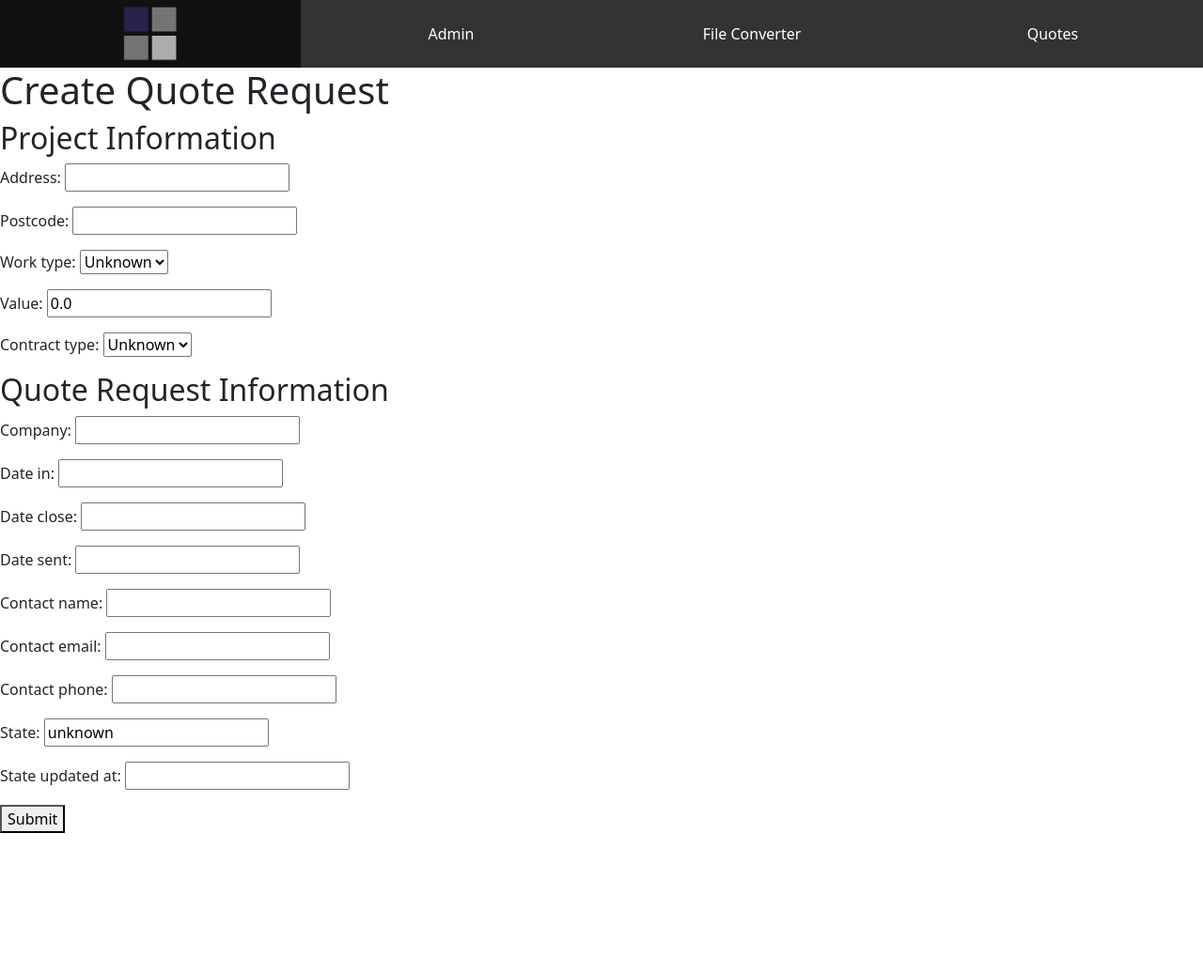
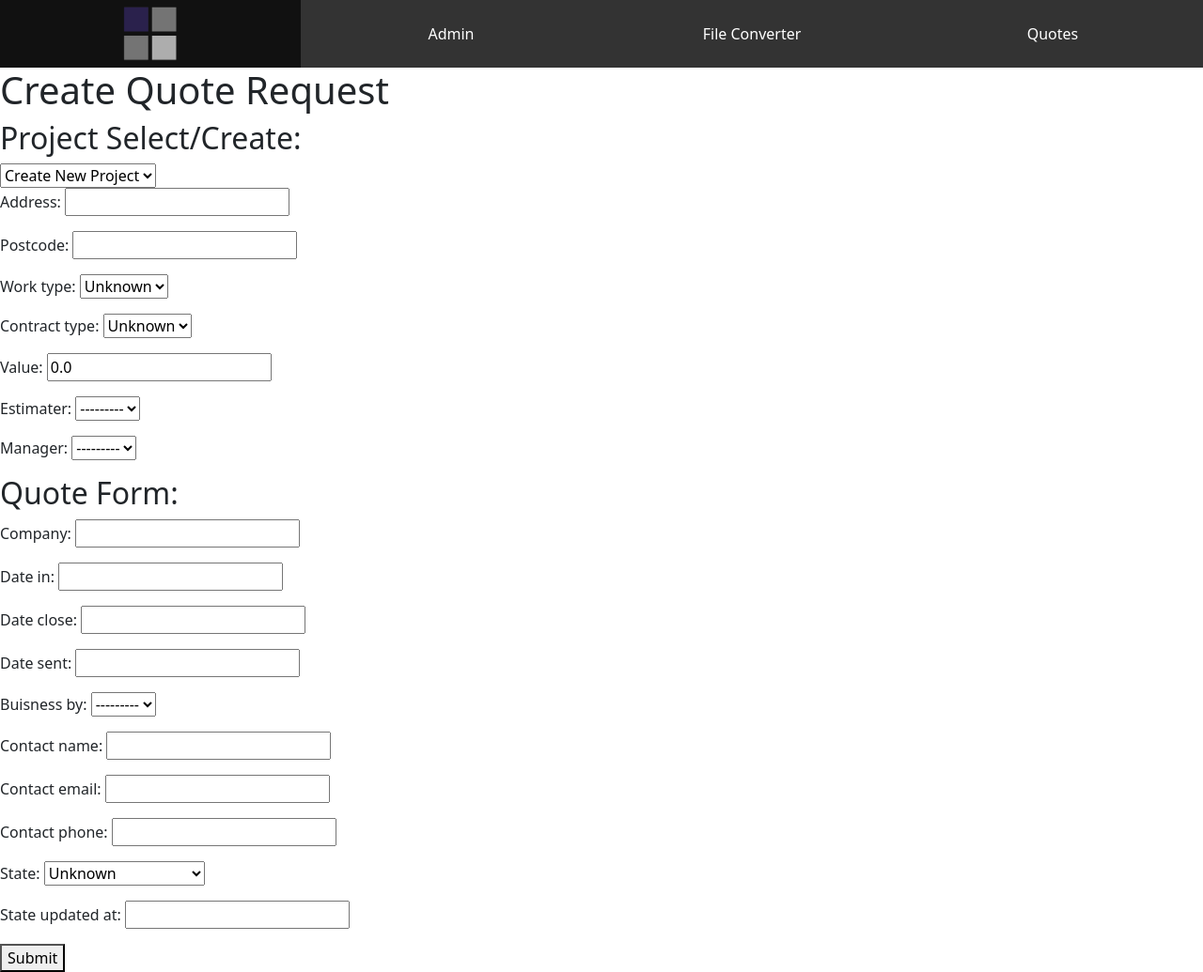
Before and after one commit to SamP-S/Bronze, a Django app: page /quotes/create/ in a window 1280 px wide. Shown: the whole page at 94% size. Before the commit the page ends 887 px from the top, so only its background shows below. Run offline with Django 5.2, Linux system fonts and the light colour scheme; data that the repository does not hold is empty.

Commit message:
create select/new fk in same form; more quote detail; create backlog view;

```diff
--- a/django_rock/quote_manager/forms.py
+++ b/django_rock/quote_manager/forms.py
@@ -1,13 +1,16 @@
 from django import forms
-from .models import ProjectModel, QuoteRequestModel
+from .models import ProjectModel, QuoteModel
 
 class ProjectForm(forms.ModelForm):
 
     class Meta:
         model = ProjectModel
-        fields = ['address', 'postcode', 'work_type', 'value', 'contract_type']
+        fields = ['address', 'postcode', 'work_type', 'contract_type', 'value', 'estimater', 'manager']
 
-class QuoteRequestForm(forms.ModelForm):
+
+
+class QuoteForm(forms.ModelForm):
+
     class Meta:
-        model = QuoteRequestModel
-        fields = ['company', 'date_in', 'date_close', 'date_sent', 'contact_name', 'contact_email', 'contact_phone', 'state', 'state_updated_at',]
+        model = QuoteModel
+        fields = ['company', 'date_in', 'date_close', 'date_sent', 'buisness_by', 'contact_name', 'contact_email', 'contact_phone', 'state', 'state_updated_at',]
--- a/django_rock/quote_manager/models.py
+++ b/django_rock/quote_manager/models.py
@@ -30,7 +30,13 @@ class ProjectModel(models.Model):
         default="unknown",
     )
 
+    # optional
+    # TODO: consider replacing with custom user model
+    estimater = models.ForeignKey("auth.User", on_delete=models.SET_NULL, null=True, blank=True, related_name="project_estimater")
+    manager = models.ForeignKey("auth.User", on_delete=models.SET_NULL, null=True, blank=True, related_name="project_manager")
+
     # generated
+    # TODO: add a created by to track who filled in the new quote
     created_at = models.DateTimeField(auto_now_add=True)
     updated_at = models.DateTimeField(auto_now=True)
     attractiveness = models.IntegerField(blank=True, null=True)
@@ -42,7 +48,7 @@ class ProjectModel(models.Model):
 # currently company is dumped in the quote request as the only unique company info is the name
 # not ideal but otherwise you have a dumb model
 
-class QuoteRequestModel(models.Model):
+class QuoteModel(models.Model):
     # blank allows for empty strings or default values to be used
     # null allows for not setting a value
 
@@ -50,6 +56,7 @@ class QuoteRequestModel(models.Model):
     # on_delete=models.CASCADE means that if the project is deleted, the quote request is also deleted
 
     # required
+    # TODO: add a created by to track who filled in the quote
     project = models.ForeignKey(ProjectModel, on_delete=models.CASCADE)
     company = models.CharField(max_length=255, blank=False, null=False)
     contact_name = models.CharField(max_length=255, blank=False, null=False)
@@ -65,17 +72,23 @@ class QuoteRequestModel(models.Model):
         ("sent", "Sent"),
         ("to_chase", "To Chase"),
     ]
-    state = models.CharField(max_length=255, default="unknown", blank=False, null=False)
+    state = models.CharField(max_length=255, choices=QUOTE_STATE_CHOICES, default="unknown", blank=False, null=False)
     state_updated_at = models.DateTimeField(blank=True, null=True)
 
     # optional
     contact_phone = models.CharField(max_length=16, blank=True, null=True)
     date_close = models.DateField(blank=True, null=True)
     date_sent = models.DateField(blank=True, null=True)
+    BUISNESS_BY_CHOICES = [
+        ("karl", "Karl"),
+        ("scs", "SCS"),
+    ]
+    buisness_by = models.CharField(max_length=255, choices=BUISNESS_BY_CHOICES, blank=True, null=True)
 
     # generated
     created_at = models.DateTimeField(auto_now_add=True)
     updated_at = models.DateTimeField(auto_now=True)
+
 
 
 class ProjectBlacklist(models.Model):
@@ -87,6 +100,10 @@ class ProjectBlacklist(models.Model):
     created_at = models.DateTimeField(auto_now_add=True)
     updated_at = models.DateTimeField(auto_now=True)
 
+    def __str__(self):
+        return f"Project Blacklist ({self.id}) - {self.project.address} ({self.project.id})"
+
+
 
 class CompanyBlacklist(models.Model):
     # required
@@ -96,3 +113,6 @@ class CompanyBlacklist(models.Model):
     # generated
     created_at = models.DateTimeField(auto_now_add=True)
     updated_at = models.DateTimeField(auto_now=True)
+
+    def __str__(self):
+        return f"Company Blacklist ({self.id}) - {self.company}"
--- a/django_rock/quote_manager/urls.py
+++ b/django_rock/quote_manager/urls.py
@@ -1,9 +1,14 @@
 from django.urls import path
-from .views import quotes_view, create_project_and_quote_request, QuoteListView, QuoteDetailView
+from .views import *
 
 urlpatterns = [
     path('', QuoteListView.as_view(), name="quote_list"),
     path('test', quotes_view),
     path('<int:pk>/', QuoteDetailView.as_view(), name="quote_detail"),
     path('create/', create_project_and_quote_request, name="quote_create"),
+    path('<int:pk>/update', QuoteUpdateView.as_view(), name="quote_update"),
+    path('<int:pk>/delete', QuoteDeleteView.as_view(), name="quote_delete"),
+
+    # backlog
+    path('backlog/', BacklogListView.as_view(), name="quote_backlog"),
 ]
--- a/django_rock/quote_manager/views.py
+++ b/django_rock/quote_manager/views.py
@@ -5,8 +5,11 @@ from django.http import HttpResponse, Http404
 from django.conf import settings
 from django.urls import reverse_lazy
 
-from .models import QuoteRequestModel, ProjectModel
-from .forms import ProjectForm, QuoteRequestForm
+from .models import QuoteModel, ProjectModel, ProjectBlacklist, CompanyBlacklist
+from .forms import ProjectForm, QuoteForm
+
+# TODO: convert all url redirects to use correct look up namespacing e.g. my_app:my_view
+# for redirect, reverse, reverse_lazy
 
 def quotes_view(request):
     return HttpResponse("Hello, World!")
@@ -14,51 +17,54 @@ def quotes_view(request):
 def create_project_and_quote_request(request):
     if request.method == 'POST':
         project_form = ProjectForm(request.POST)
-        quote_request_form = QuoteRequestForm(request.POST)
+        quote_form = QuoteForm(request.POST)
 
-        if project_form.is_valid() and quote_request_form.is_valid():
-            project = project_form.save()
-            quote_request = quote_request_form.save(commit=False)
-            quote_request.project = project
-            quote_request.save()
+        if quote_form.is_valid() and project_form.is_valid():
+            if project_form.is_valid():
+                project = project_form.save()
+                quote_request = quote_form.save(commit=False)
+                quote_request.project = project
+                quote_request.save()
             return redirect("quote_list")
     else:
         project_form = ProjectForm()
-        quote_request_form = QuoteRequestForm()
+        quote_form = QuoteForm()
 
     return render(request, 'quote_manager/quote_create.html', {
+        'project_list': ProjectModel.objects.all().order_by('address'),
         'project_form': project_form,
-        'quote_request_form': quote_request_form
+        'quote_form': quote_form
     })
 
 
+class BacklogListView(ListView):
+    model = QuoteModel
+    template_name = "quote_manager/quote_list.html"
+    context_object_name = "quote_list"
+
+    def get_queryset(self):
+        return super().get_queryset().filter(project__estimater__isnull=True)
+
+
 class QuoteListView(ListView):
-    model = QuoteRequestModel
+    model = QuoteModel
     template_name = "quote_manager/quote_list.html"
     context_object_name = "quote_list"
 
 class QuoteDetailView(DetailView):
-    model = QuoteRequestModel
+    model = QuoteModel
     template_name = "quote_manager/quote_detail.html"
     context_object_name = "quote"
 
 class QuoteCreateView(CreateView):
-    model = QuoteRequestModel
+    model = QuoteModel
     template_name = "quote_manager/quote_create.html"
-    fields = [
-        "project",
-        "company",
-        "contact_name",
-        "contact_email",
-        "date_in",
-        "contact_phone",
-        "date_close",
-        "date_sent",
+    fields = ["project", "company", "contact_name", "contact_email", "date_in", "contact_phone", "date_close", "date_sent",
     ]
     success_url = reverse_lazy("quote_manager:quote_list")
 
 class QuoteUpdateView(UpdateView):
-    model = QuoteRequestModel
+    model = QuoteModel
     template_name = "quote_manager/quote_update.html"
     fields = [
         "project",
@@ -72,6 +78,78 @@ class QuoteUpdateView(UpdateView):
     ]
 
 class QuoteDeleteView(DeleteView):
-    model = QuoteRequestModel
+    model = QuoteModel
     template_name = "quote_manager/quote_delete.html"
     success_url = reverse_lazy("quote_manager:quote_list")
+
+
+
+##### PROJECT BLACKLIST #####
+class ProjectBlacklistListView(ListView):
+    model = ProjectBlacklist
+    template_name = "quote_manager/project_blacklist_list.html"
+    context_object_name = "blacklist_project_list"
+
+class ProjectBlacklistDetailView(DetailView):
+    model = ProjectBlacklist
+    template_name = "quote_manager/project_blacklist_detail.html"
+    context_object_name = "blacklist_project"
+
+class ProjectBlacklistCreateView(CreateView):
+    model = ProjectBlacklist
+    template_name = "quote_manager/project_blacklist_create.html"
+    fields = [
+        "project",
+        "reason",
+    ]
+    success_url = reverse_lazy("quote_manager:project_blacklist_list")
+
+class ProjectBlacklistUpdateView(UpdateView):
+    model = ProjectBlacklist
+    template_name = "quote_manager/project_blacklist_update.html"
+    fields = [
+        "project",
+        "reason",
+    ]
+
+class ProjectBlacklistDeleteView(DeleteView):
+    model = ProjectBlacklist
+    template_name = "quote_manager/project_blacklist_delete.html"
+    success_url = reverse_lazy("quote_manager:project_blacklist_list")
+
+##### COMPANY BLACKLIST #####
+class CompanyBlacklistListView(ListView):
+    model = CompanyBlacklist
+    template_name = "quote_manager/company_blacklist_list.html"
+    context_object_name = "blacklist_company_list"
+
+class CompanyBlacklistDetailView(DetailView):
+    model = CompanyBlacklist
+    template_name = "quote_manager/company_blacklist_detail.html"
+    context_object_name = "blacklist_company"
+
+class CompanyBlacklistCreateView(CreateView):
+    model = CompanyBlacklist
+    template_name = "quote_manager/company_blacklist_create.html"
+    fields = [
+        "company",
+        "reason",
+    ]
+    context_object_name = "blacklist_company"
+    success_url = reverse_lazy("quote_manager:company_blacklist_detail")
+
+class CompanyBlacklistUpdateView(UpdateView):
+    model = CompanyBlacklist
+    template_name = "quote_manager/company_blacklist_update.html"
+    fields = [
+        "company",
+        "reason",
+    ]
+    context_object_name = "blacklist_company"
+    success_url = reverse_lazy("quote_manager:company_blacklist_detail")
+
+class CompanyBlacklistDeleteView(DeleteView):
+    model = CompanyBlacklist
+    template_name = "quote_manager/company_blacklist_delete.html"
+    context_object_name = "blacklist_company"
+    success_url = reverse_lazy("quote_manager:company_blacklist_list")
--- a/django_rock/templates/quote_manager/quote_create.html
+++ b/django_rock/templates/quote_manager/quote_create.html
@@ -3,11 +3,38 @@
     <h1>Create Quote Request</h1>
     <form method="post">
         {% csrf_token %}
-        <h2>Project Information</h2>
-        {{ project_form.as_p }}
+        {% comment %} <h2>Form</h2>
+        {{ form.as_p }} {% endcomment %}
 
-        <h2>Quote Request Information</h2>
-        {{ quote_request_form.as_p }}
+        <h2>Project Select/Create:</h2>
+        <select id="project-select" name="project">
+            <option value="">Create New Project</option>
+            {% for project in project_list %}
+                <option value="{{ project.id }}">{{ project.address }} ({{ project.id }})</option>
+            {% endfor %}
+        </select>
+
+        <div id="project-form" style="display: none;">
+            {{ project_form.as_p }}
+        </div>
+
+        <h2>Quote Form:</h2>
+        {{ quote_form.as_p }}
         <button type="submit">Submit</button>
     </form>
+    <script>
+        function check_project_select() {
+            console.log("check_project_select");
+            var projectSelect = document.getElementById('project-select');
+            var projectForm = document.getElementById('project-form');
+            if (projectSelect.value === "") {
+                projectForm.style.display = 'block';
+            } else {
+                projectForm.style.display = 'none';
+            }
+        }
+
+        document.getElementById('project-select').addEventListener('change', check_project_select);
+        check_project_select();
+    </script>
 {% endblock %}
--- a/django_rock/templates/quote_manager/quote_list.html
+++ b/django_rock/templates/quote_manager/quote_list.html
@@ -38,4 +38,5 @@
             {% endfor %}
         </tbody>
     </table>
+    <a href="{% url 'quote_create' %}">Create Quote</a>
 {% endblock %}
```
Also changed, not shown: django_rock/quote_manager/migrations/0003_rename_quoterequestmodel_quotemodel.py (added), django_rock/quote_manager/migrations/0004_quotemodel_buisness_by_alter_quotemodel_state.py (added), django_rock/quote_manager/migrations/0005_projectmodel_estimater_projectmodel_manager.py (added).
